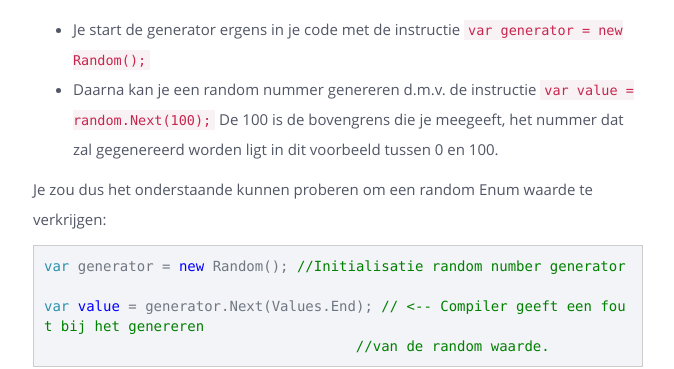
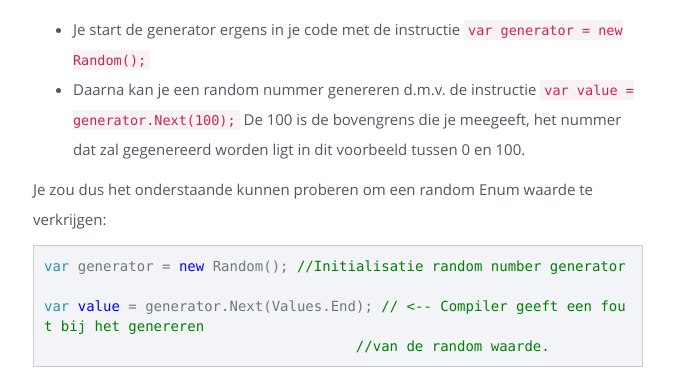
Before and after one commit to sma-it/sma-it.github.io, a Jekyll site: the page built from modules/advanced/_posts/2000-02-01-Enumeraties.md, in a window 1280 px wide and 900 px high, scrolled down 4585 px. Shown: the part 178-547 px from the top of the window, without its empty margins (382-1056 px from the left). Built offline with Jekyll 4.4.1, drawn with Linux system fonts in a browser that asks for light colours; nearby versions of some CDN libraries.

Commit message:
Corrected error

```diff
--- a/modules/advanced/_posts/2000-02-01-Enumeraties.md
+++ b/modules/advanced/_posts/2000-02-01-Enumeraties.md
@@ -169,7 +169,7 @@ for (Values i = 0; i < Values.End; i++) {
 
 Soms wil je een willekeurige enum waarde toekennen aan een variabele. Hiervoor kan je gebruik maken van de random number generator. Je gebruikt deze als volgt:
 - Je start de generator ergens in je code met de instructie `var generator = new Random();`
-- Daarna kan je een random nummer genereren d.m.v. de instructie `var value = random.Next(100);`
+- Daarna kan je een random nummer genereren d.m.v. de instructie `var value = generator.Next(100);`
 De 100 is de bovengrens die je meegeeft, het nummer dat zal gegenereerd worden ligt in dit voorbeeld tussen 0 en 100.
 
 Je zou dus het onderstaande kunnen proberen om een random Enum waarde te verkrijgen:
```
